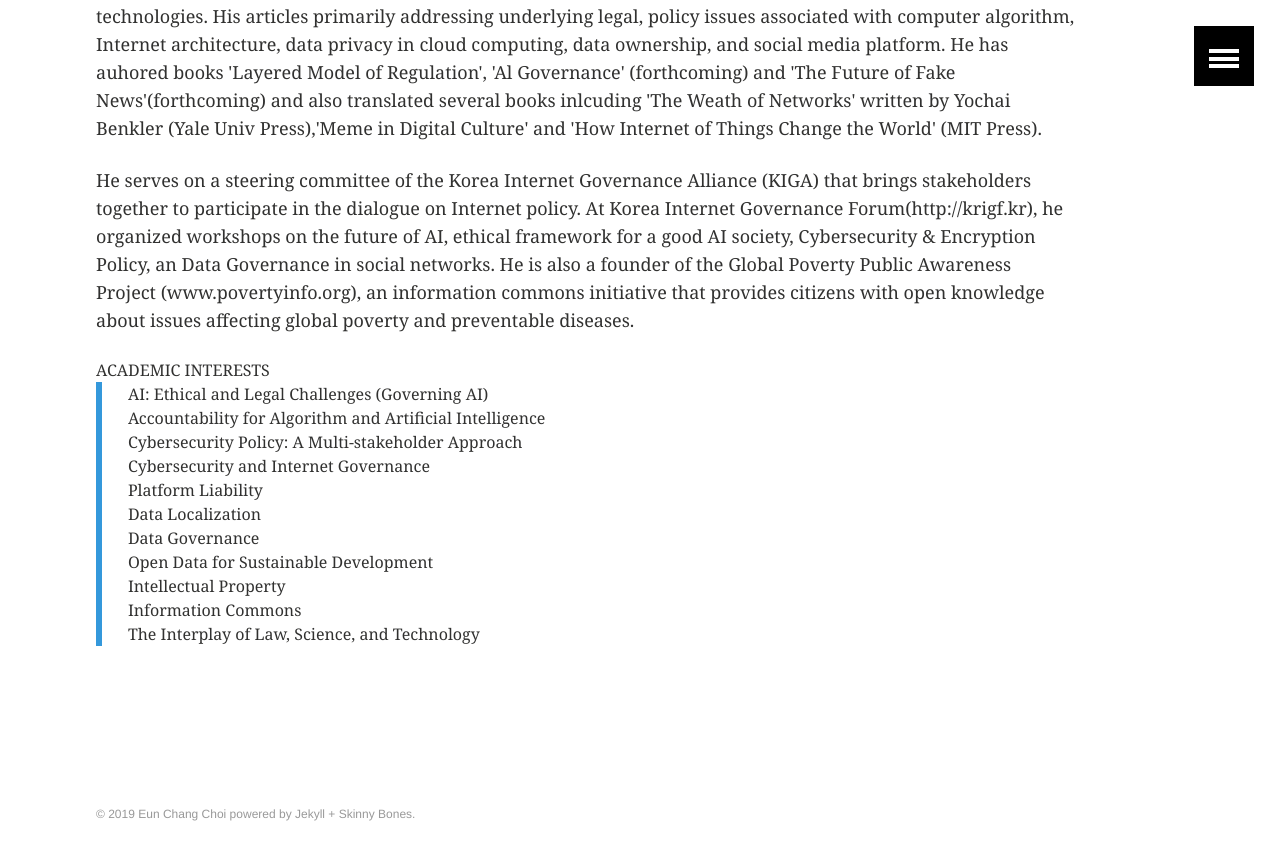
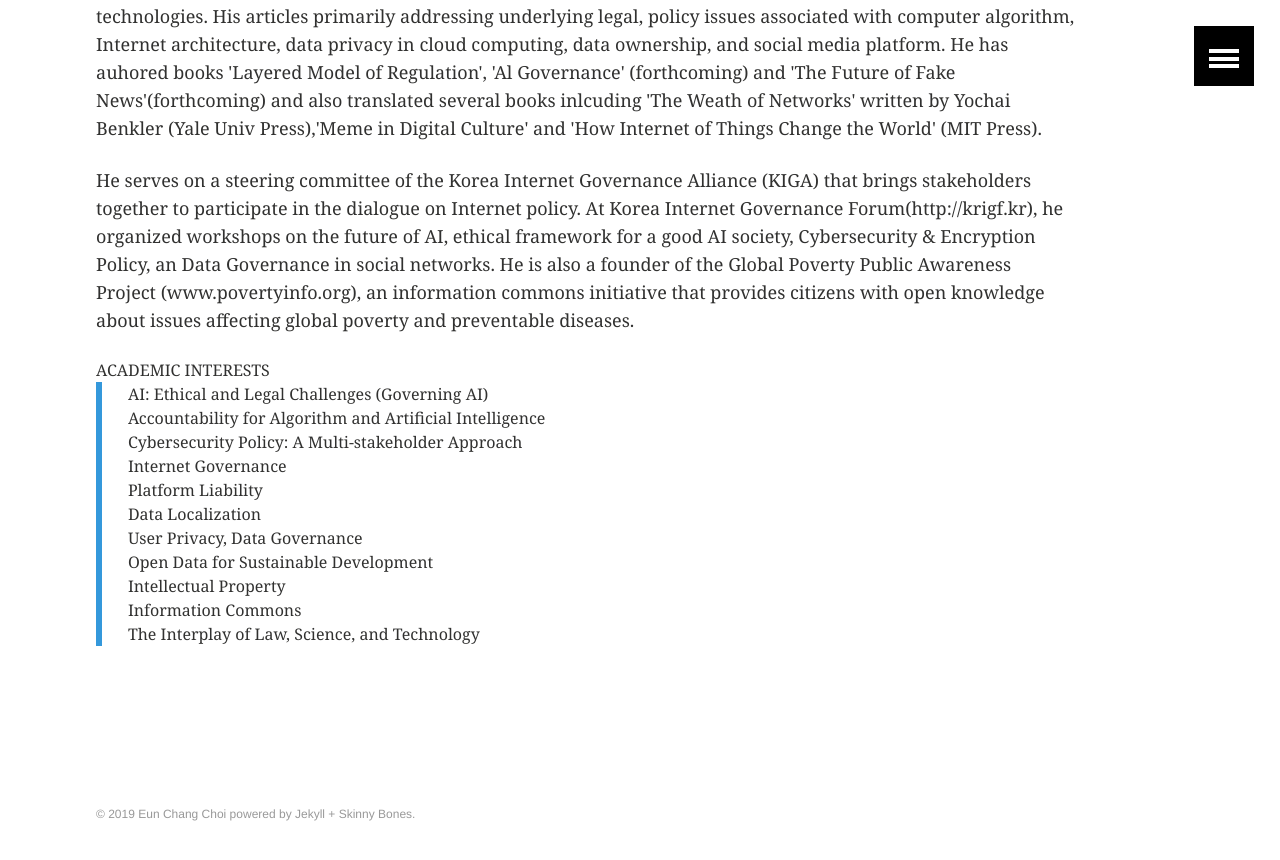
Before and after one commit to eunchangchoi/eunchangchoi.github.io, a Jekyll site: the page built from index.md, in a window 1280 px wide and 900 px high, scrolled down 742 px. Shown: the top 860 px of the window. Built offline with Jekyll 4.4.1, drawn with Linux system fonts in a browser that asks for light colours.

Commit message:
Update index.md

```diff
--- a/index.md
+++ b/index.md
@@ -26,10 +26,10 @@ ACADEMIC INTERESTS<br>
 <blockquote>  AI: Ethical and Legal Challenges (Governing AI)<br>
   Accountability for Algorithm and Artificial Intelligence <br>
   Cybersecurity Policy: A Multi-stakeholder Approach <br>
-  Cybersecurity and Internet Governance <br>
+  Internet Governance <br>
   Platform Liability <br>
   Data Localization <br>
-  Data Governance <br>
+  User Privacy, Data Governance <br>
   Open Data for Sustainable Development <br>
   Intellectual Property<br>
   Information Commons<br>
```
